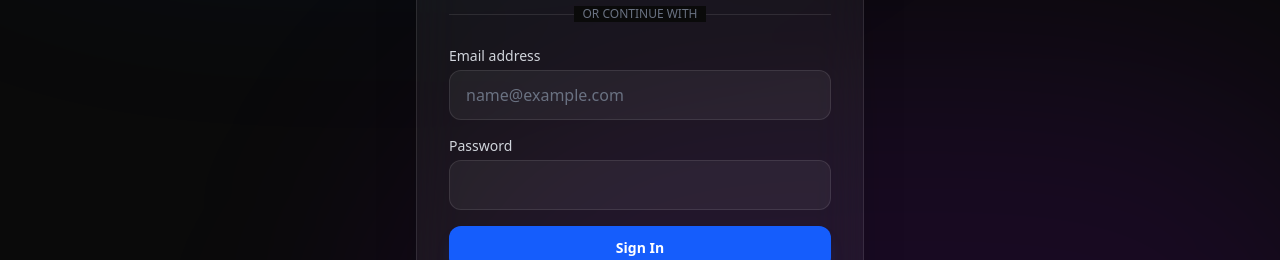
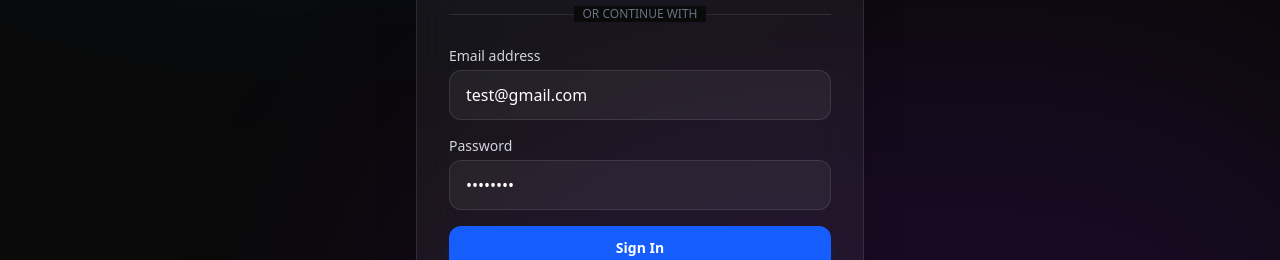
Before and after one commit to hdongqt/ai-sdk, a Next.js app: page /login in a window 1280 px wide. Shown: the part 421-681 px from the top of the page. Built offline with nearby package versions, Linux system fonts and the light colour scheme; no server answers.

Commit message:
feat: add temp account login

```diff
--- a/app/components/auth-form.tsx
+++ b/app/components/auth-form.tsx
@@ -85,6 +85,7 @@ export function AuthForm() {
               autoComplete="email"
               required
               disabled={isLoading}
+              value={'test@gmail.com'}
               className="mt-1 block w-full rounded-xl border border-white/10 bg-white/5 px-4 py-3 text-white placeholder-gray-500 transition-all outline-none focus:border-blue-500 focus:ring-2 focus:ring-blue-500/20 disabled:cursor-not-allowed disabled:opacity-50"
               placeholder="name@example.com"
             />
@@ -103,6 +104,7 @@ export function AuthForm() {
               type="password"
               autoComplete="current-password"
               required
+              value={'12345678'}
               disabled={isLoading}
               className="mt-1 block w-full rounded-xl border border-white/10 bg-white/5 px-4 py-3 text-white placeholder-gray-500 transition-all outline-none focus:border-blue-500 focus:ring-2 focus:ring-blue-500/20 disabled:cursor-not-allowed disabled:opacity-50"
               placeholder=""
--- a/app/login/page.tsx
+++ b/app/login/page.tsx
@@ -9,7 +9,7 @@ export default function LoginPage() {
   const { user } = useAuthStore();
   const router = useRouter();
   if (user) {
-    router.push('/chat');
+    router.push('/');
   }
 
   return (
```
